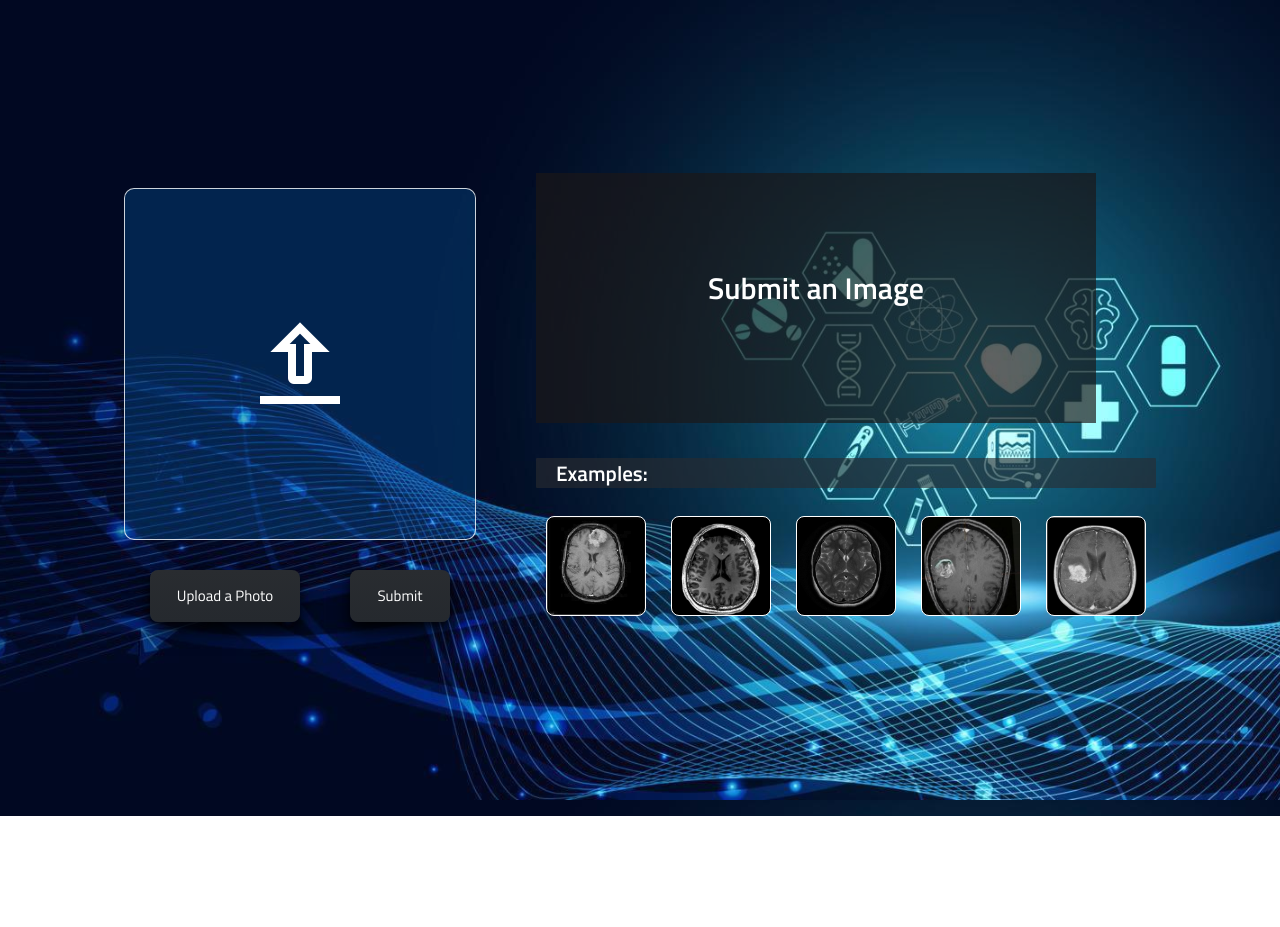
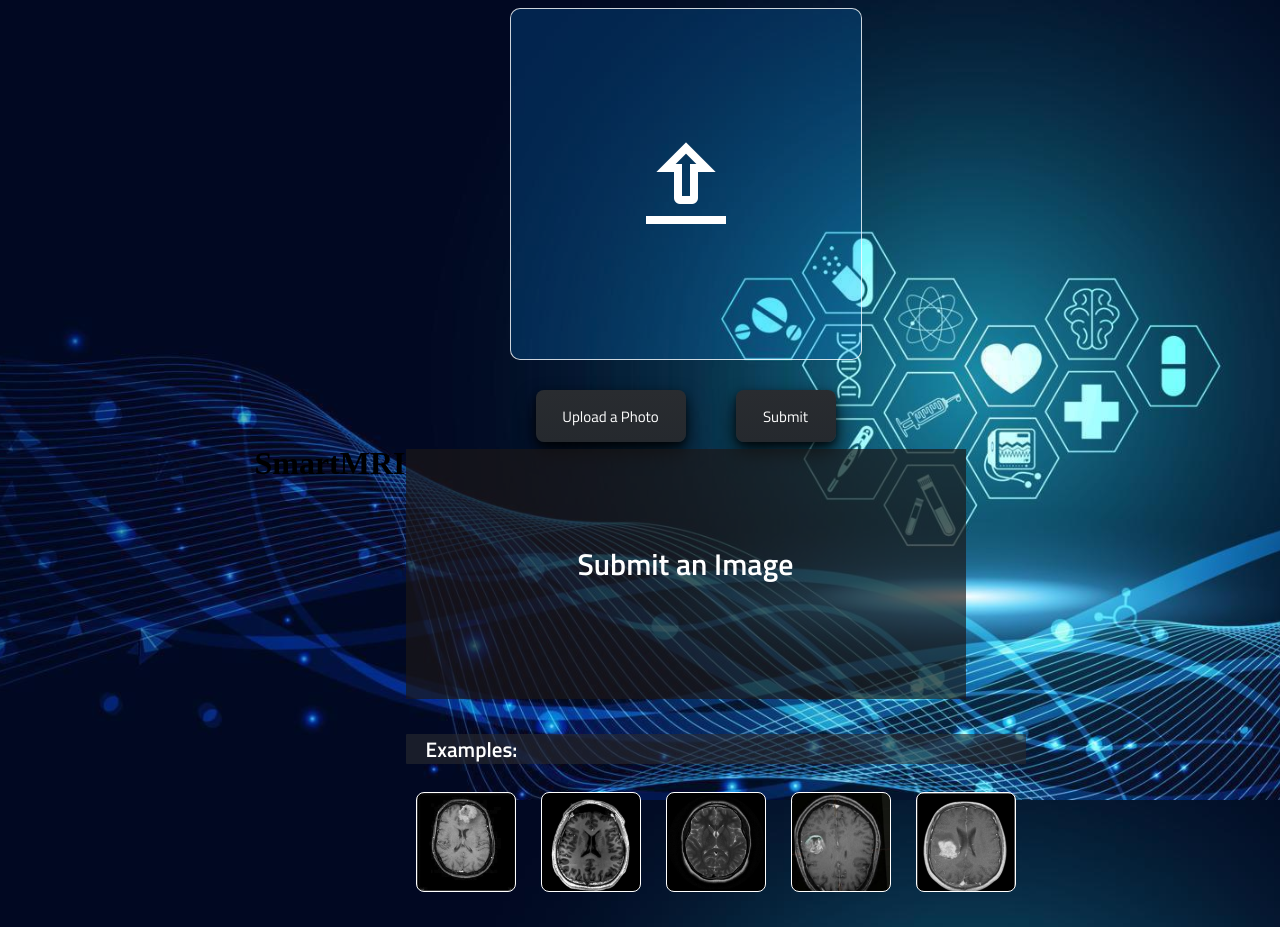
Before and after one commit to cathyleii/SmartMRI, a website: page index.html in a window 1280 px wide. Before the commit the page ends 816 px from the top, so only its background shows below. Drawn offline with Linux system fonts and the light colour scheme.

Commit message:
deleted commented out code and added logo

```diff
--- a/index.html
+++ b/index.html
@@ -9,6 +9,8 @@
 </head>
 
 <body>
+    <h1>SmartMRI</h1>
+    <div id="main-container">
         <div id="upload-container">
             <div id="photo-container">
                 <img src="images/icons8-upload-96.png" />
@@ -43,6 +45,7 @@
                     <button class="ex-button" style="background-image: url(images/tumor3.jpg);"
                         data-img="images/tumor3.jpg">
                     </button>
+                </div>
             </div>
         </div>
         </div>
@@ -111,15 +114,6 @@
             btn.addEventListener('click', () => { displayImg(btn.getAttribute("data-img")) })
         }
         photo.addEventListener('input', read);
-
-        //         results.innerHTML = `<br/>
-        // <h2>Prediction: Tumor</h2>
-        // <h3>Probabilities:</h3>
-        // <div id='confBarY' class='confBar'></div>
-        // <p>Tumor: 88%</p>
-        // <div id='confBarN' class='confBar'></div>
-        // <p>No Tumor: 12%</p>`
-        // console.log(results.innerHTML);
     </script>
 </body>
 
```
Lines whose indentation alone changed are shown as unchanged.
